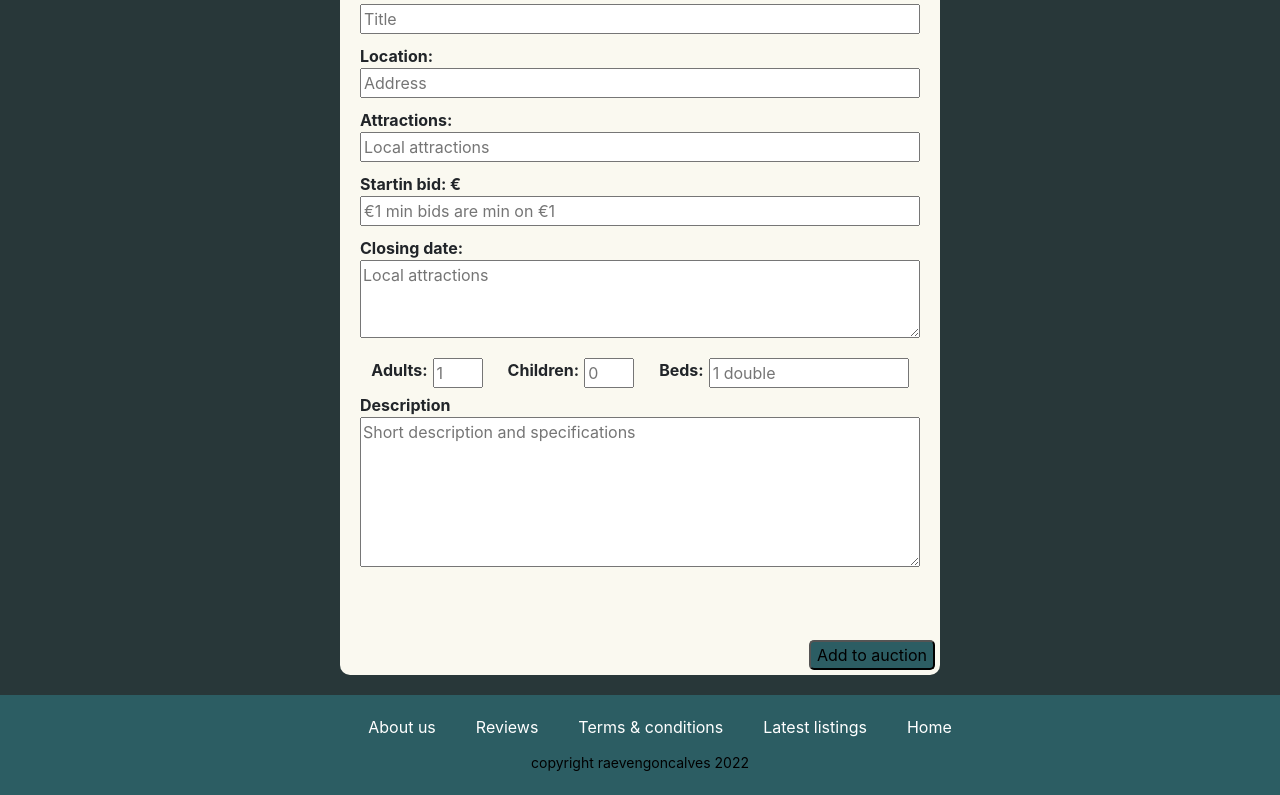
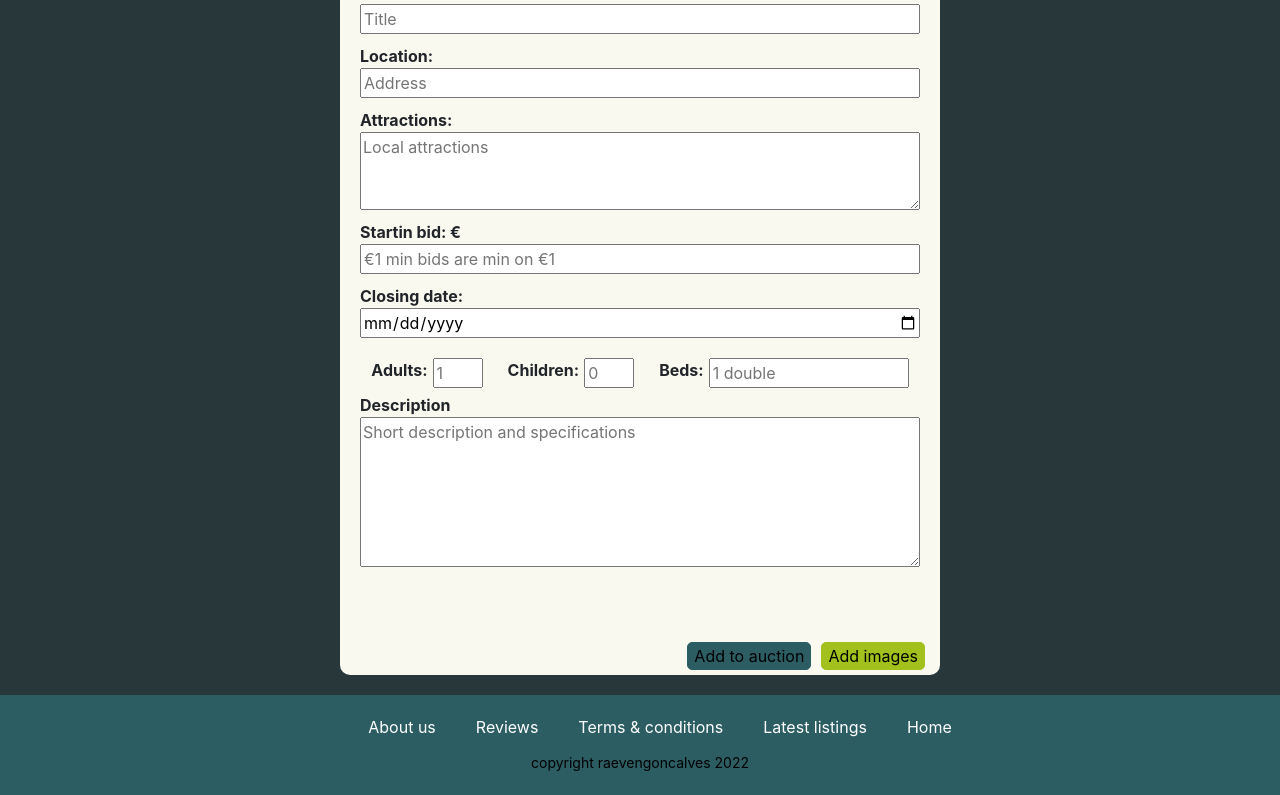
Before and after one commit to RaevenTech/bam-booking-UI, a React (Create React App) app in the folder bam-ui/: page /dashboard in a window 1280 px wide. Shown: the part 580-1375 px from the top of the page. Built offline with nearby package versions, Linux system fonts and the light colour scheme.

Commit message:
useRef hook

```diff
--- a/bam-ui/src/forms/newPost/NewPost.js
+++ b/bam-ui/src/forms/newPost/NewPost.js
@@ -2,8 +2,37 @@ import styles from "./newPost.module.css";
 import { useRef } from "react";
 
 const NewPost = () => {
+    const titleRef = useRef();
+    const locationRef = useRef();
+    const attractionsRef = useRef();
+    const startingBidRef = useRef();
+    const bedsRef = useRef();
+    const adultsRef = useRef();
+    const childrenRef = useRef();
+    const descriptionRef = useRef();
+
     const handleSubmit = (e) => {
         e.preventDefault();
+        const titleValue = titleRef.current.value;
+        const locationValue = locationRef.current.value;
+        const attractionsValue = attractionsRef.current.value;
+        const startingBidValue = startingBidRef.current.value;
+        const bedsValue = bedsRef.current.value;
+        const adultsValue = adultsRef.current.value;
+        const childrenValue = childrenRef.current.value;
+        const descriptionValue = descriptionRef.current.value;
+
+        const formData = {
+            title: titleValue,
+            location: locationValue,
+            attractions: attractionsValue,
+            price: startingBidValue,
+            beds: bedsValue,
+            adults: adultsValue,
+            children: childrenValue,
+            description: descriptionValue,
+        };
+        console.log(formData);
     };
 
     return (
@@ -20,6 +49,7 @@ const NewPost = () => {
                             type="text"
                             placeHolder="Title"
                             required
+                            ref={titleRef}
                         />
                     </div>
                     <div className={styles.form_item}>
@@ -31,17 +61,20 @@ const NewPost = () => {
                             type="text"
                             placeHolder="Address"
                             required
+                            ref={locationRef}
                         />
                     </div>
                     <div className={styles.form_item}>
                         <lable className={styles.post_title}>
                             <b>Attractions:</b>
                         </lable>
-                        <input
+                        <textarea
                             className={styles.input}
                             type="text"
                             placeHolder="Local attractions"
+                            rows={3}
                             required
+                            ref={attractionsRef}
                         />
                     </div>
                     <div className={styles.form_item}>
@@ -54,17 +87,17 @@ const NewPost = () => {
                             placeHolder="€1 min bids are min on €1"
                             min={1}
                             required
+                            ref={startingBidRef}
                         />
                     </div>
                     <div className={styles.form_item}>
                         <lable className={styles.post_title}>
                             <b>Closing date:</b>
                         </lable>
-                        <textarea
+                        <input
                             className={styles.input}
-                            type="text"
-                            placeHolder="Local attractions"
-                            rows={3}
+                            type="date"
+                            placeHolder="closing date"
                             required
                         />
                     </div>
@@ -79,6 +112,7 @@ const NewPost = () => {
                                 placeHolder="1"
                                 required
                                 min={1}
+                                ref={adultsRef}
                             />
                             <lable className={styles.post_title}>
                                 <b>Children:</b>
@@ -89,6 +123,7 @@ const NewPost = () => {
                                 min={0}
                                 placeHolder="0"
                                 required
+                                ref={childrenRef}
                             />
                             <lable className={styles.post_title}>
                                 <b>Beds:</b>
@@ -98,6 +133,7 @@ const NewPost = () => {
                                 type="text"
                                 placeHolder="1 double"
                                 required
+                                ref={bedsRef}
                             />
                         </div>
                     </section>
@@ -110,10 +146,12 @@ const NewPost = () => {
                             placeHolder="Short description and specifications"
                             rows="6"
                             required
+                            ref={descriptionRef}
                         />
                     </div>
                     <div className={styles.form_btn}>
                         <button className={styles.btn}>Add to auction</button>
+                        <button className={styles.btn_2}>Add images</button>
                     </div>
                 </form>
             </div>
--- a/bam-ui/src/forms/newPost/newPost.module.css
+++ b/bam-ui/src/forms/newPost/newPost.module.css
@@ -41,4 +41,21 @@
 .btn {
     border-radius: 5px;
     background: var(--t);
+    border: 1px solid var(--t);
 }
+.btn:hover {
+    background:var(--orange);
+}
+.btn_2 {
+    border-radius: 5px;
+    background: var(--g);
+    margin-left: 10px;
+    margin-right: 10px;
+    border:  1px solid var(--g);
+
+}
+.btn_2:hover {
+    color: green;
+    border: 1px solid green;
+    background: transparent;
+}
```
